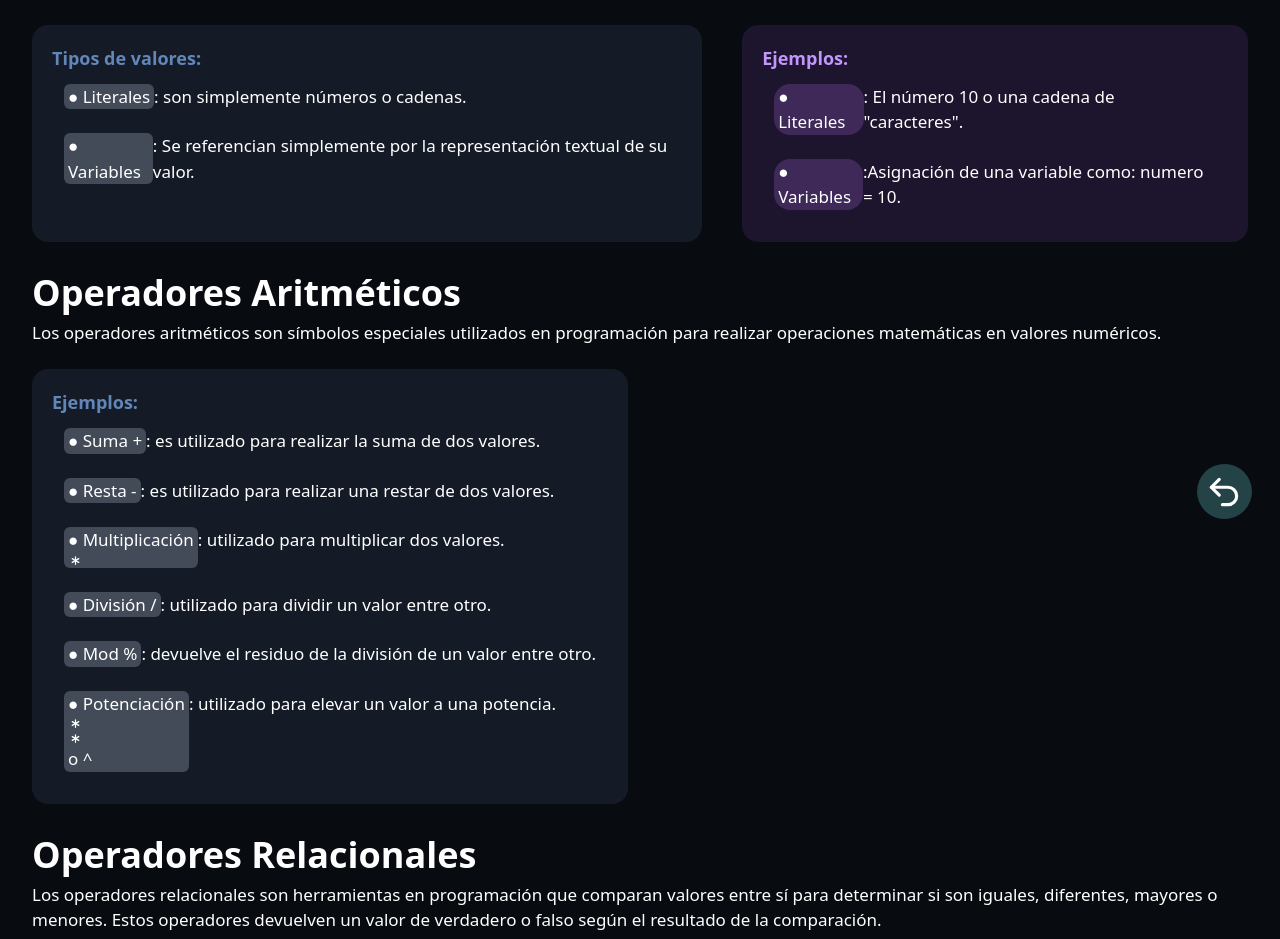
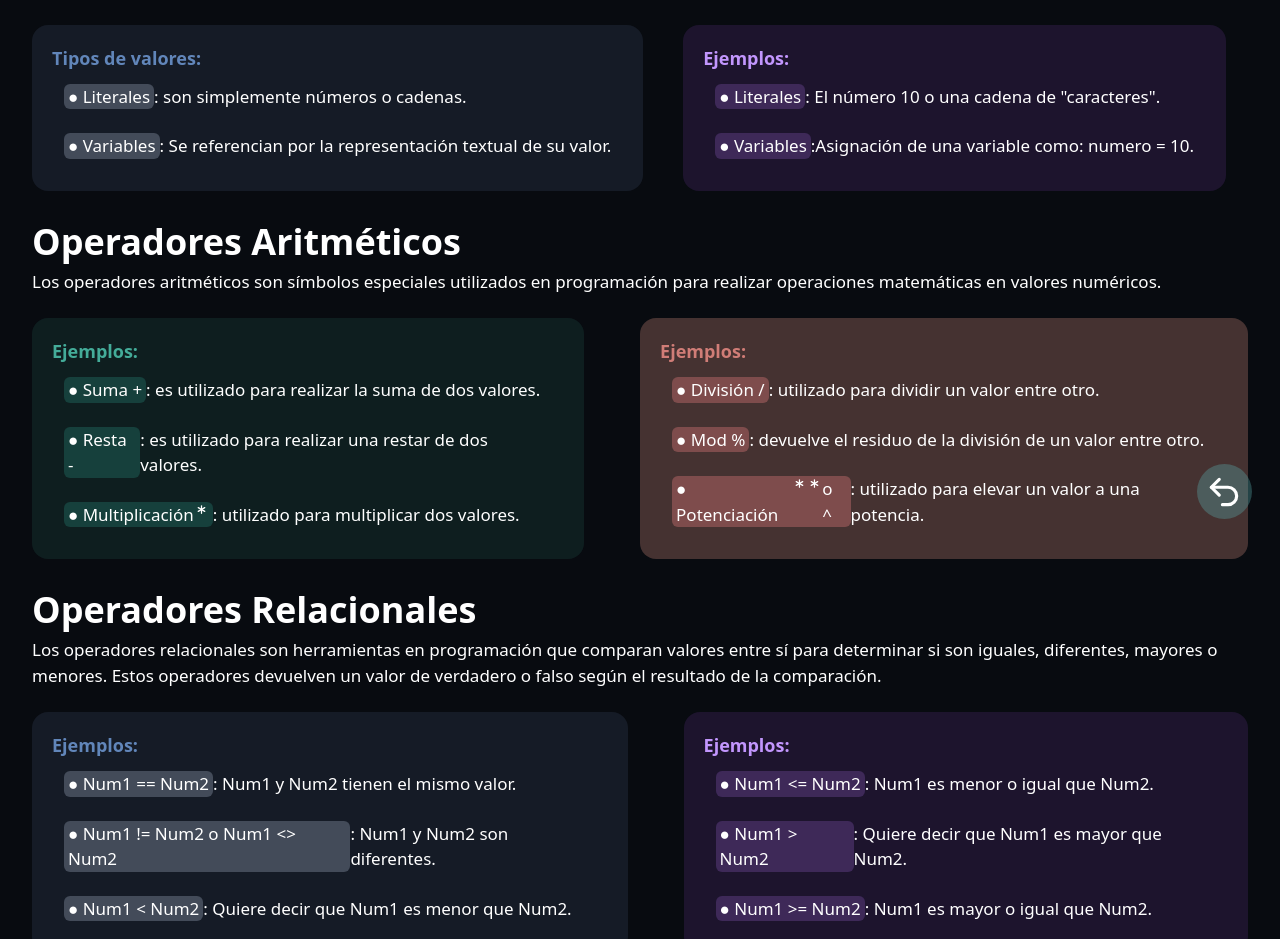
Before and after one commit to KevinLatino/Peritazgo-Website, a React (Vite) app: page /Expresiones in a window 1280 px wide. Shown: the part 240-1179 px from the top of the page. Built offline with nearby package versions, Linux system fonts and the light colour scheme.

Commit message:
Uso del componente PurpleSection en ExpressionScreen

```diff
--- a/src/Components/Articles/BasicKnowledge/Learn-the-basics/Pseudocodigo.jsx
+++ b/src/Components/Articles/BasicKnowledge/Learn-the-basics/Pseudocodigo.jsx
@@ -1,6 +1,6 @@
 import React from 'react'
-import { Title, Paragraph, Element, Space, BlueTitle, PurpleTitle } from '../../../PageTexts/PageText';
-import { BlueSection, PurpleWordSection, PurpleSection } from '../../../Sections/Section'
+import { Paragraph, Element, Space, BlueTitle, PurpleTitle } from '../../../PageTexts/PageText';
+import { PurpleWordSection, PurpleSection } from '../../../Sections/Section'
 
 
 const Pseudocodigo = () => {
--- a/src/Components/Articles/BasicKnowledge/Learn-the-basics/Variable.jsx
+++ b/src/Components/Articles/BasicKnowledge/Learn-the-basics/Variable.jsx
@@ -1,23 +1,19 @@
 import React from 'react';
 import { CircleCheckBig } from 'lucide-react';
-import { Ban } from 'lucide-react';
 import {
   Title,
   Paragraph,
   Space,
   Element,
   GreenTitle,
-  RedTitle,
   BlueTitle
 } from '../../../PageTexts/PageText';
 
 import {
   BlueSection,
   GreenSection,
-  RedSection,
   BlueWordSection,
   GreenWordSection,
-  RedWordSection
 } from '../../../Sections/Section';
 
 
@@ -43,10 +39,10 @@ const Variable = () => {
       <BlueSection>
         <BlueTitle>Ejemplos de como asignar un valor:</BlueTitle>
         <Element>
-          numero <BlueWordSection>←</BlueWordSection> 0
+          number <BlueWordSection>←</BlueWordSection> 0
         </Element>
         <Element>
-          numero <BlueWordSection>=</BlueWordSection> 0
+          number <BlueWordSection>=</BlueWordSection> 0
         </Element>
 
         <Element>
@@ -54,10 +50,10 @@ const Variable = () => {
         </Element>
 
         <Element>
-          nombre <BlueWordSection>←</BlueWordSection> "Juan"
+          name <BlueWordSection>←</BlueWordSection> "Juan"
         </Element>
         <Element>
-          nombre <BlueWordSection>=</BlueWordSection> "Juan"
+          name <BlueWordSection>=</BlueWordSection> "Juan"
         </Element>
       </BlueSection>
 
--- a/src/Components/Articles/DataStructure/DataStructure.jsx
+++ b/src/Components/Articles/DataStructure/DataStructure.jsx
@@ -3,7 +3,6 @@ import { BackButton } from '../../BackButton/BackButton'
 import { Accordion } from '../../AccordionComponent/Accordion'
 import { Title, Paragraph } from '../../PageTexts/PageText';
 import StructureData from '../../../Images/Estructura-de-datos.png'
-import Array from '../../../Images/Array.png'
 import { BlueSection } from '../../Sections/Section'
 import "animate.css"
 
@@ -56,10 +55,6 @@ const DataStructure = () => {
                     Son arreglos unidimensionales. Es decir, para acceder a un elemento en un vector se ocupa un único índice. Ejemplo:
                 </Paragraph>
 
-                <Accordion title='Has click para ver más'>
-                    <img src={Array} width={350} />
-                </Accordion>
-
                 <h2>● Matrices</h2>
                 <p>
                     Son arreglos bidimensionales. Es decir, para acceder a un elemento en una matriz se ocupan dos índices,
--- a/src/Components/Articles/ExpressionScreen/ExpressionScreen.jsx
+++ b/src/Components/Articles/ExpressionScreen/ExpressionScreen.jsx
@@ -1,9 +1,27 @@
 import React from 'react'
-import { BlueSection, GreenSection, PurpleSection, BlueWordSection, PurpleWordSection, GreenWordSection } from '../../Sections/Section'
+import {
+  BlueSection,
+  GreenSection,
+  PurpleSection,
+  BlueWordSection,
+  PurpleWordSection,
+  GreenWordSection,
+  RedSection,
+  RedWordSection
+} from '../../Sections/Section'
+import {
+  Title,
+  Paragraph,
+  Space,
+  BlueTitle,
+  Element,
+  GreenTitle,
+  PurpleTitle,
+  RedTitle
+} from '../../PageTexts/PageText';
 import { NotebookText } from 'lucide-react';
 import { Asterisk } from 'lucide-react';
 import { BackButton } from '../../BackButton/BackButton'
-import { Title, Paragraph, Space, BlueTitle, Element, GreenTitle, PurpleTitle } from '../../PageTexts/PageText';
 
 const ExpressionScreen = () => {
   return (
@@ -40,7 +58,7 @@ const ExpressionScreen = () => {
             </Element>
 
             <Element>
-              <BlueWordSection>● Variables</BlueWordSection>: Se referencian simplemente por la representación textual de su valor.
+              <BlueWordSection>● Variables</BlueWordSection>: Se referencian por la representación textual de su valor.
             </Element>
 
           </BlueSection>
@@ -71,33 +89,37 @@ const ExpressionScreen = () => {
 
         <Space />
 
-        <BlueSection>
-          <BlueTitle>Ejemplos:</BlueTitle>
+        <div className='flex gap-14'>
+          <GreenSection>
+            <GreenTitle>Ejemplos:</GreenTitle>
             <Element>
-            <BlueWordSection>● Suma +</BlueWordSection>: es utilizado para realizar la suma de dos valores.
+              <GreenWordSection>● Suma +</GreenWordSection>: es utilizado para realizar la suma de dos valores.
             </Element>
 
             <Element>
-            <BlueWordSection>● Resta -</BlueWordSection>: es utilizado para realizar una restar de dos valores.
+              <GreenWordSection>● Resta -</GreenWordSection>: es utilizado para realizar una restar de dos valores.
             </Element>
 
             <Element>
-            <BlueWordSection>● Multiplicación<Asterisk size={15} /></BlueWordSection>:  utilizado para multiplicar dos valores.
+              <GreenWordSection>● Multiplicación<Asterisk size={15} /></GreenWordSection>:  utilizado para multiplicar dos valores.
+            </Element>
+          </GreenSection>
+
+          <RedSection>
+            <RedTitle>Ejemplos:</RedTitle>
+            <Element>
+              <RedWordSection>● División /</RedWordSection>: utilizado para dividir un valor entre otro.
             </Element>
 
             <Element>
-            <BlueWordSection>● División /</BlueWordSection>: utilizado para dividir un valor entre otro.
+              <RedWordSection>● Mod % </RedWordSection>: devuelve el residuo de la división de un valor entre otro.
             </Element>
 
             <Element>
-            <BlueWordSection>● Mod % </BlueWordSection>: devuelve el residuo de la división de un valor entre otro.
+              <RedWordSection>● Potenciación <Asterisk size={15} /><Asterisk size={15} /> o ^</RedWordSection>: utilizado para elevar un valor a una potencia.
             </Element>
-
-          <Element>
-            <BlueWordSection>● Potenciación <Asterisk size={15} /><Asterisk size={15} /> o ^</BlueWordSection>: utilizado para elevar un valor a una potencia.
-          </Element>
-        </BlueSection>
-
+          </RedSection>
+        </div>
         <Space />
 
         <Title>
@@ -111,32 +133,41 @@ const ExpressionScreen = () => {
 
         <Space />
 
+        <div className='flex gap-14'>
           <BlueSection>
             <BlueTitle>Ejemplos:</BlueTitle>
             <Element>
-            <BlueWordSection>● Num1 == Num2</BlueWordSection>: Quiere dicir que Num1 y Num2 tienen el mismo valor
+              <BlueWordSection>● Num1 == Num2</BlueWordSection>: Num1 y Num2 tienen el mismo valor.
             </Element>
 
             <Element>
-            <BlueWordSection>● Num1 != Num2 o Num1 &lt;&gt; Num2</BlueWordSection>: Num1 y Num2 tienen distinto valor
+              <BlueWordSection>● Num1 != Num2 o Num1 &lt;&gt; Num2</BlueWordSection>: Num1 y Num2 son diferentes.
             </Element>
 
             <Element>
-            <BlueWordSection>● Num1 &lt; Num2</BlueWordSection>: Quiere decir que Num1 es menor que Num2
+              <BlueWordSection>● Num1 &lt; Num2</BlueWordSection>: Quiere decir que Num1 es menor que Num2.
+            </Element>
+          </BlueSection>
+
+          <PurpleSection>
+            <PurpleTitle>
+              Ejemplos:
+            </PurpleTitle>
+            <Element>
+              <PurpleWordSection>● Num1 &lt;= Num2</PurpleWordSection>: Num1 es menor o igual que Num2.
             </Element>
 
             <Element>
-            <BlueWordSection>● Num1 &lt;= Num2</BlueWordSection>: Num1 es menor o igual que Num2
+              <PurpleWordSection>● Num1 &gt; Num2</PurpleWordSection>: Quiere decir que Num1 es mayor que Num2.
             </Element>
 
             <Element>
-            <BlueWordSection>● Num1 &gt; Num2</BlueWordSection>: Quiere decir que Num1 es mayor que Num2
+              <PurpleWordSection>● Num1 &gt;= Num2</PurpleWordSection>: Num1 es mayor o igual que Num2.
             </Element>
+          </PurpleSection>
+        </div>
 
-          <Element>
-            <BlueWordSection>● Num1 &gt;= Num2</BlueWordSection>: Num1 es mayor o igual que Num2
-          </Element>
-        </BlueSection>
+
 
         <Space />
 
--- a/src/Components/Sections/Section.jsx
+++ b/src/Components/Sections/Section.jsx
@@ -34,7 +34,7 @@ export const PurpleSection = ({ children }) => {
 
 export const PurpleWordSection = ({ children }) => {
     return (
-        <div className='flex items-start flex-col flex-wrap bg-purple_word_section w-fit px-1 rounded-2xl'>
+        <div className='flex items-start flex-col flex-wrap bg-purple_word_section w-fit px-1 rounded-md'>
             {children}
         </div>
     )
@@ -42,7 +42,7 @@ export const PurpleWordSection = ({ children }) => {
 
 export const BlueWordSection = ({ children }) => {
     return (
-        <div className=' flex justify-center flex-wrap flex-col bg-blue_word_section rounded-md px-1 '>
+        <div className=' flex items-start flex-col flex-wrap bg-blue_word_section rounded-md px-1 '>
             {children}
         </div>
     )
```
Also changed, not shown: src/Components/CodeComponent/CodeComponent.jsx (+4 -4 lines). Lines whose indentation alone changed are shown as unchanged.
